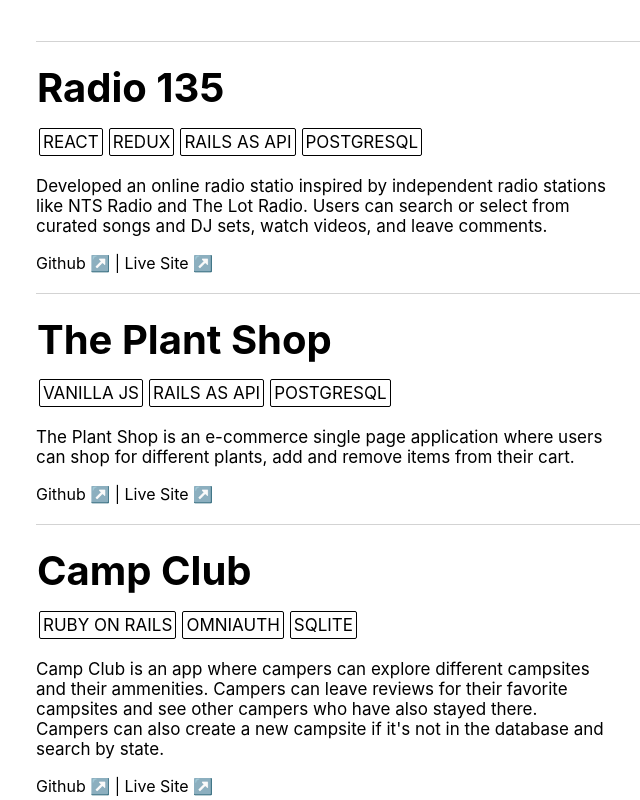
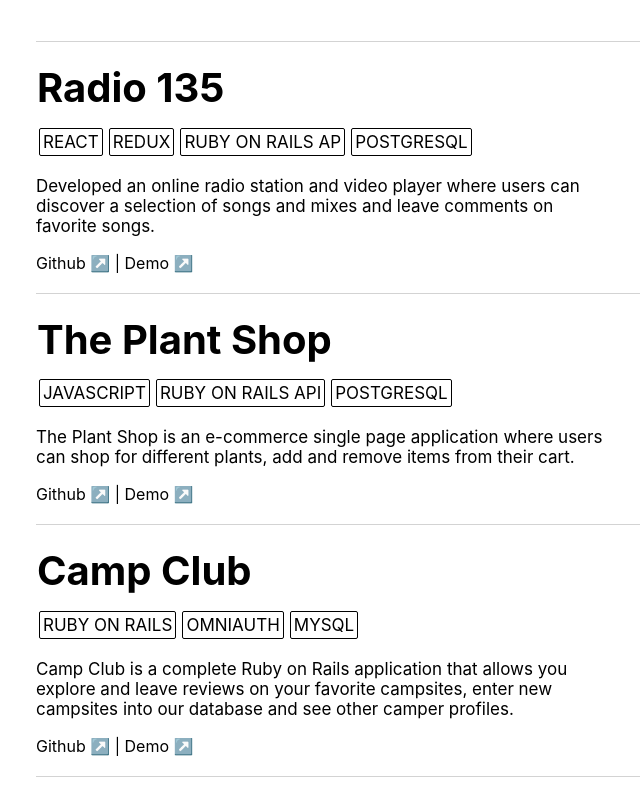
Before and after one commit to jaclynnbarrera/portfolio, a React (Create React App) app: page /#/ in a window 1280 px wide. Shown: the part 920-1720 px from the top of the page, without its empty margins (28-668 px from the left). Built offline with nearby package versions, Linux system fonts and the light colour scheme.

Commit message:
updates project links

```diff
--- a/src/components/Projects.js
+++ b/src/components/Projects.js
@@ -9,13 +9,13 @@ const Projects = () => {
         <div className="stack">
           <p>REACT</p>
           <p>REDUX</p>
-          <p>RAILS AS API</p>
+          <p>RUBY ON RAILS AP</p>
           <p>POSTGRESQL</p>
         </div>
         <p>
-          Developed an online radio statio inspired by independent radio
-          stations like NTS Radio and The Lot Radio. Users can search or select
-          from curated songs and DJ sets, watch videos, and leave comments.
+          Developed an online radio station and video player where users can
+          discover a selection of songs and mixes and leave comments on favorite
+          songs.
         </p>
         <div className="links">
           <a
@@ -27,19 +27,19 @@ const Projects = () => {
           </a>{" "}
           |{" "}
           <a
-            href="https://radio135.netlify.app/"
+            href="https://www.youtube.com/watch?v=69RPztsqZAs"
             target="_blank"
             rel="noreferrer"
           >
-            Live Site ↗️
+            Demo ↗️
           </a>
         </div>
       </div>
       <div className="project">
         <h3 className="plant">The Plant Shop</h3>
         <div className="stack">
-          <p>VANILLA JS</p>
-          <p>RAILS AS API</p>
+          <p>JAVASCRIPT</p>
+          <p>RUBY ON RAILS API</p>
           <p>POSTGRESQL</p>
         </div>
         <p>
@@ -56,12 +56,12 @@ const Projects = () => {
           </a>{" "}
           |{" "}
           <a
-            href="https://jaclynnbarrera.github.io/theplantshop/"
+            href="https://youtu.be/UoWabLQ8uak"
             target="_blank"
             rel="noreferrer"
           >
             {" "}
-            Live Site ↗️
+            Demo ↗️
           </a>
         </div>
       </div>
@@ -70,14 +70,12 @@ const Projects = () => {
         <div className="stack">
           <p>RUBY ON RAILS</p>
           <p>OMNIAUTH</p>
-          <p>SQLITE</p>
+          <p>MYSQL</p>
         </div>
         <p>
-          Camp Club is an app where campers can explore different campsites and
-          their ammenities. Campers can leave reviews for their favorite
-          campsites and see other campers who have also stayed there. Campers
-          can also create a new campsite if it's not in the database and search
-          by state.
+          Camp Club is a complete Ruby on Rails application that allows you
+          explore and leave reviews on your favorite campsites, enter new
+          campsites into our database and see other camper profiles.
         </p>
         <div className="links">
           <a
@@ -87,8 +85,8 @@ const Projects = () => {
           >
             Github ↗️ |{" "}
           </a>
-          <a href="http://camp-club.herokuapp.com/" target="_blank">
-            Live Site ↗️
+          <a href="https://youtu.be/GY0ZREoSVQo" target="_blank">
+            Demo ↗️
           </a>
         </div>
       </div>
```
